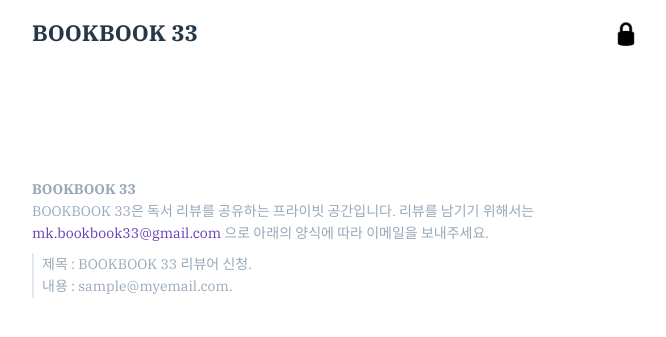
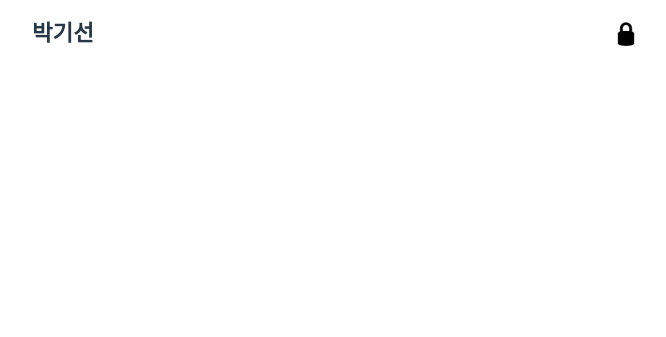
Before and after one commit to los0731/bookbook33, a Django app: page / in a window 1280 px wide. Shown: the top 337 px of the page, without its empty margins (304-970 px from the left). Run offline with Django 3.2, Linux system fonts and the light colour scheme; data that the repository does not hold is empty; some libraries are stand-ins or nearby versions.

Commit message:
개인블로그를 위한 임시 파일 추가

```diff
--- a/blog/templates/blog/base.html
+++ b/blog/templates/blog/base.html
@@ -3,11 +3,11 @@
 <!doctype html>
 <html lang="ko">
 <head>
-  <title>BOOKBOOK 33</title>
+  <title>박기선</title>
   <!-- meta tags 필요 -->
   <meta charset="utf-8">
   <meta name="viewport" content="width=device-width, initial-scale=1, shrink-to-fit=no">
-  <link rel="shortcut icon" href="{% static 'imgs/favicon.ico' %}">
+  <!-- <link rel="shortcut icon" href="{% static 'imgs/favicon.ico' %}"> -->
 
   <!-- Bootstrap CSS -->
   <link rel="stylesheet" href="https://stackpath.bootstrapcdn.com/bootstrap/4.1.3/css/bootstrap.min.css" integrity="sha384-MCw98/SFnGE8fJT3GXwEOngsV7Zt27NXFoaoApmYm81iuXoPkFOJwJ8ERdknLPMO" crossorigin="anonymous">
@@ -18,7 +18,7 @@
   <nav class="nav-global">
     <ul>
       <li class="nav-global-item">
-        <a href="/" class="btn-home">BOOKBOOK 33</a>
+        <a href="/" class="btn-home">박기선</a>
       </li>
 
       <li class="nav-global-item item-sign">
--- a/blog/templates/blog/post_list.html
+++ b/blog/templates/blog/post_list.html
@@ -10,6 +10,7 @@
     {% endfor %}
   </ul>
 
+  {% if false %}
     <footer>
       <h6 class="home"><a href="/"><strong>BOOKBOOK 33</strong></a></h5>
       <h6 class="about">BOOKBOOK 33은 독서 리뷰를 공유하는 프라이빗 공간입니다. 리뷰를 남기기 위해서는 <a href="mailto:email@echoecho.com?subject=BOOKBOOK 33 리뷰어 신청.&body=자신의 이메일: ">mk.bookbook33@gmail.com</a> 으로 아래의 양식에 따라 이메일을 보내주세요.</h6>
@@ -18,4 +19,5 @@
         내용 : sample@myemail.com.
       </h6>
     </footer>
+  {% endif %}
 {% endblock %}
```
Lines whose indentation alone changed are shown as unchanged.
